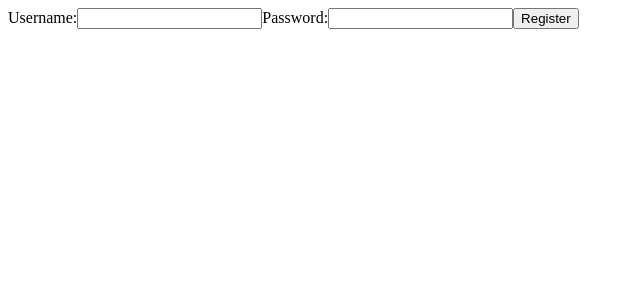
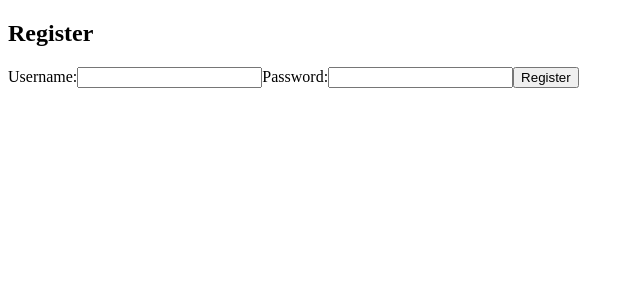
Before and after one commit to Shaik-Zuher/Time_Trend, an Angular app in the folder WatchEcom.App/: page /register in a window 1280 px wide. Shown: the top 300 px of the page, without its empty margins (0-640 px from the left). Built offline with nearby package versions, Linux system fonts and the light colour scheme.

Commit message:
Update register.component.html

```diff
--- a/WatchEcom.App/src/app/register/register.component.html
+++ b/WatchEcom.App/src/app/register/register.component.html
@@ -1,3 +1,6 @@
+<div class="container">
+  <div class="form-box">
+    <h2>Register</h2>
     <form (ngSubmit)="register()">
       <label for="username">Username:</label>
       <input type="text" id="username" [(ngModel)]="username" name="username" required />
@@ -7,3 +10,5 @@
 
       <button type="submit">Register</button>
     </form>
+  </div>
+</div>
```
Lines whose indentation alone changed are shown as unchanged.
